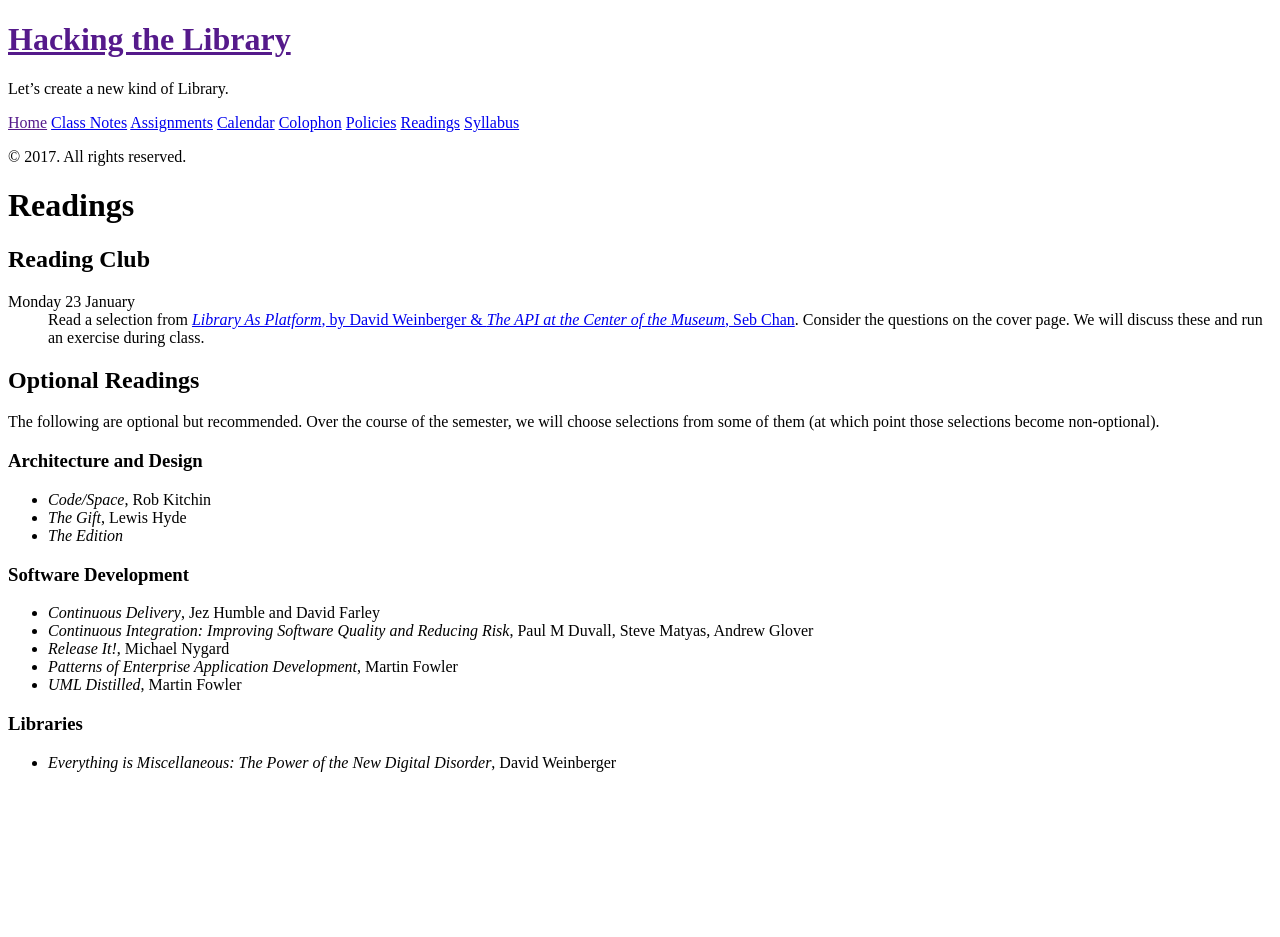
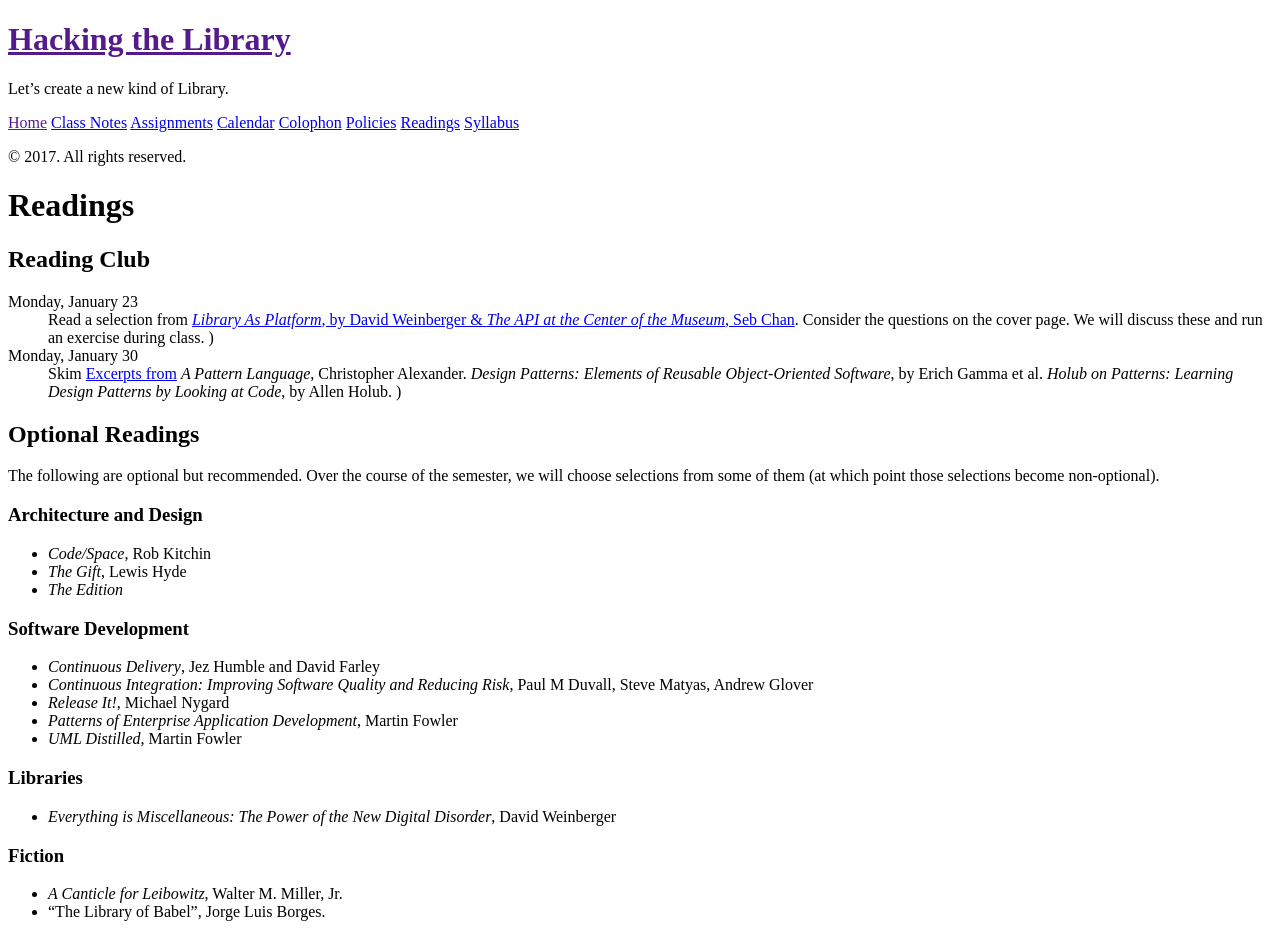
Before and after one commit to osteele/hackingthelibrary.org, a Jekyll site: the page built from _pages/readings.md, in a window 1280 px wide. Built offline with Jekyll 4.4.1, drawn with Linux system fonts in a browser that asks for light colours; before the commit the page ends 900 px from its top, so only the background shows below that.

Commit message:
add design patterns reading

```diff
--- a/_data/readings.yml
+++ b/_data/readings.yml
@@ -1,7 +1,16 @@
 platform:
+  preamble: Read a selection from
   reading: >
      [_Library As Platform_, by David Weinberger & _The API at the Center of the Museum_, Seb Chan](/files/BookClubI.pdf).
   assignment: >
     Consider the questions on the cover page.
     We will discuss these and run an exercise during class.
   due: 2017-01-23
+
+design_patterns:
+  preamble: Skim
+  reading: >
+    [Excerpts from](/files/BookClubII-readings.pdf) _A Pattern Language_, Christopher Alexander.
+    _Design Patterns: Elements of Reusable Object-Oriented Software_, by Erich Gamma et al.
+    _Holub on Patterns: Learning Design Patterns by Looking at Code_, by Allen Holub.
+  due: 2017-01-30
--- a/_pages/readings.md
+++ b/_pages/readings.md
@@ -6,8 +6,11 @@
 
 ## Reading Club
 
-Monday 23 January
-: Read a selection from {{site.data.readings.platform.reading}}{{site.data.readings.platform.assignment}}
+{% for reading in site.data.readings %}
+{{reading[1].due | date: '%A, %B %-d' }}
+: {{reading[1].preamble}} {{reading[1].reading}}{{reading[1].assignment}})
+{% endfor %}
+
 
 ## Optional Readings
 
@@ -32,3 +35,8 @@
 ### Libraries
 
 * *Everything is Miscellaneous: The Power of the New Digital Disorder*, David Weinberger
+
+### Fiction
+
+* _A Canticle for Leibowitz_,  Walter M. Miller, Jr.
+* "The Library of Babel", Jorge Luis Borges.
```
Also changed, not shown: _pages/assignments.md (+4 -2 lines), 1 other file.
